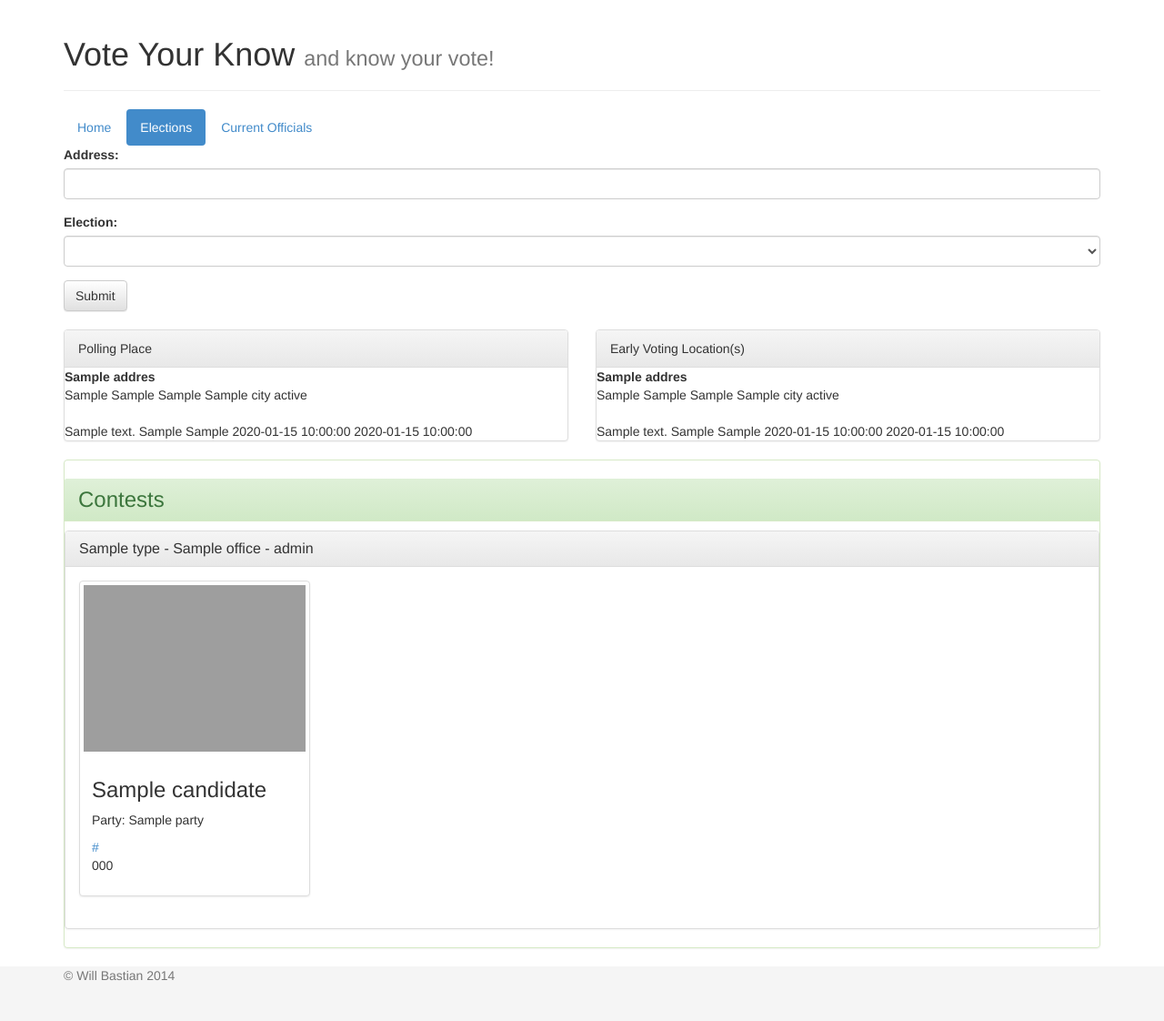
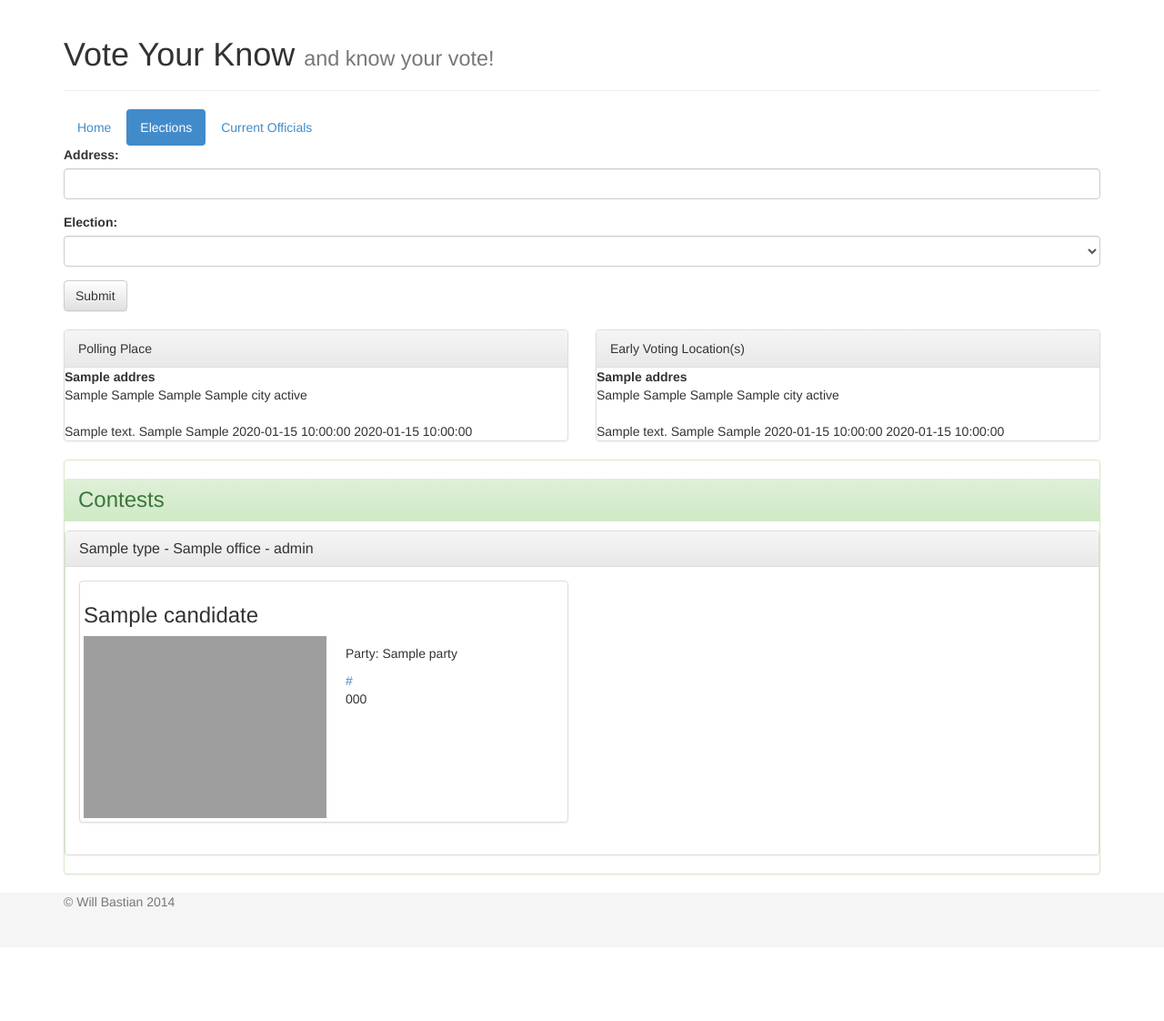
Before and after one commit to willbastian/vote-your-know, a Flask app: template app/templates/show_voterinfo.html in a window 1280 px wide. Shown: the whole page at 91% size. After the commit the page ends 997 px from the top, so only its background shows below. Run offline with Flask 2, Linux system fonts and the light colour scheme; tables that the repository leaves empty hold one stand-in row (values such as "Sample post"); the template is opened without the code that fills it: values that come from a table or form of the project are taken from there, most other values are stand-ins (such as "Sample title", 1, 10 or a date in 2020); lists and menus that the app fills with data are empty; some libraries are stand-ins or nearby versions; grey boxes are pictures that could not be loaded.

Commit message:
reconciling layout between voter info and candidates fixed PEP8 formatting of views.py

```diff
--- a/app/main/views.py
+++ b/app/main/views.py
@@ -1,4 +1,5 @@
-from flask import render_template, session, redirect, url_for, current_app, flash
+from flask import render_template, session, redirect, url_for, current_app,\
+    flash
 from .. import db
 from . import main
 from .forms import AddressElectionLookup, AddressLookup
--- a/app/templates/show_voterinfo.html
+++ b/app/templates/show_voterinfo.html
@@ -6,7 +6,6 @@
     <li><a href="{{ url_for('main.show_representatives') }}" >Current Officials</a></li>
   </ul>
 {% endblock %}
-
 {% block body %}
   {{ wtf.quick_form(lookupform) }}
   <br/>
@@ -63,11 +62,16 @@
           <div class="panel-body">
             <div class="row">
               {% for candidate in contest["candidates"] %}
-                <div class="col-sm-6 col-md-3">
+                <div class="col-md-6">
                   <div class="thumbnail">
-                    <img src="http://americangeneraltraininginc.com/wp-content/uploads/2014/04/placeholder-1.jpg" alt="">
+                    <h3>{{candidate["name"]}}</h3>
+                    <div class="row">
+                      <div class="col-md-6">
+                        <img style="max-height: 200px" src="http://americangeneraltraininginc.com/wp-content/uploads/2014/04/placeholder-1.jpg" alt="">
+                      </div>
+                      <div class="col-md-6">
                         <div class="caption">
-                      <h3>{{candidate["name"]}}</h3>
+
                           <p>Party: {{candidate["party"]}}</p>
                           <p>
                           <div class="candidate-contact">
@@ -91,6 +95,8 @@
                         </div>
                       </div>
                     </div>
+                  </div>
+                </div>
               {% endfor %}
             </div>
           </div>
```
Lines whose indentation alone changed are shown as unchanged.
